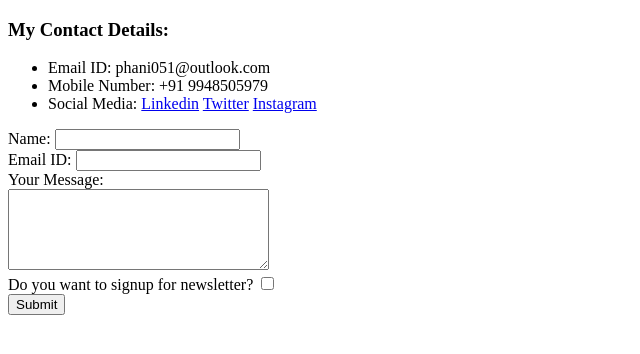
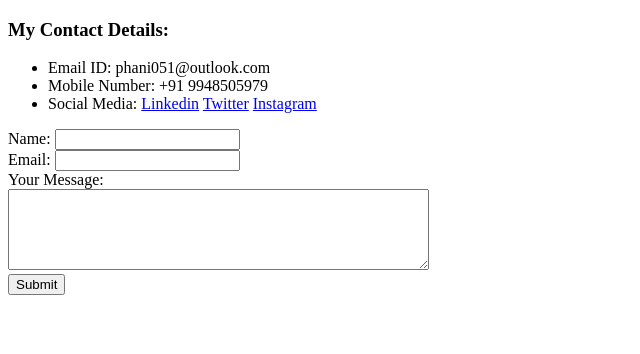
Before and after one commit to phani051/HTML-CV, a plain HTML site: page mycontact.html in a window 1280 px wide. Shown: the whole page, without its empty margins (0-640 px from the left). Drawn offline with Linux system fonts and the light colour scheme.

Commit message:
Working HTML Site

```diff
--- a/mycontact.html
+++ b/mycontact.html
@@ -1,9 +1,9 @@
 <!DOCTYPE html>
 <html lang="en">
   <head>
-    <meta charset="UTF-8">
-    <meta http-equiv="X-UA-Compatible" content="IE=edge">
-    <meta name="viewport" content="width=device-width, initial-scale=1.0">
+    <meta charset="UTF-8" />
+    <meta http-equiv="X-UA-Compatible" content="IE=edge" />
+    <meta name="viewport" content="width=device-width, initial-scale=1.0" />
     <title>My Contact</title>
   </head>
   <body>
@@ -11,22 +11,27 @@
     <ul>
       <li>Email ID: phani051@outlook.com</li>
       <li>Mobile Number: +91 9948505979</li>
-        <li>Social Media: <a href="https://www.linkedin.com/in/phaneendra-kumar-reddy-22a670232/">Linkedin</a> <a href="https://twitter.com/phani051">Twitter</a> <a href="https://www.instagram.com/phani051/">Instagram</a></li>
-
+      <li>
+        Social Media:
+        <a href="https://www.linkedin.com/in/phaneendra-kumar-reddy-22a670232/"
+          >Linkedin</a
+        >
+        <a href="https://twitter.com/phani051">Twitter</a>
+        <a href="https://www.instagram.com/phani051/">Instagram</a>
+      </li>
     </ul>
-
-   <form action="index.html" method="post">
+    <form action="mailto:phani051@gmail.com" method="post" enctype="text/plain">
         <label for="Name">Name:</label>
-       <input type="text" name="" id=""><br>
-       <label for="">Email ID:</label>
-       <input type="text" name="" id=""><br>
-       <label for="">Your Message:</label><br>
-       <textarea name="" id="" cols="30" rows="5"></textarea><br>
-       <label for="">Do you want to signup for newsletter?</label>
-       <input type="checkbox" name="" id=""><br>
-       <input type="submit" name="" id="">
+        <input type="text" name="Name" id=""><br>
+        <label for="Email">Email:</label>
+        <input type="email" name="Email" id=""><br>
+        <label for="Message">Your Message:</label><br>
+        <textarea name="Your Message" id="" cols="50" rows="5"></textarea><br>
+        <input type="submit" name="submit" id="">
 
     </form>
 
+
+
   </body>
 </html>
```
Also changed, not shown: 1 other file. Lines whose indentation alone changed are shown as unchanged.
